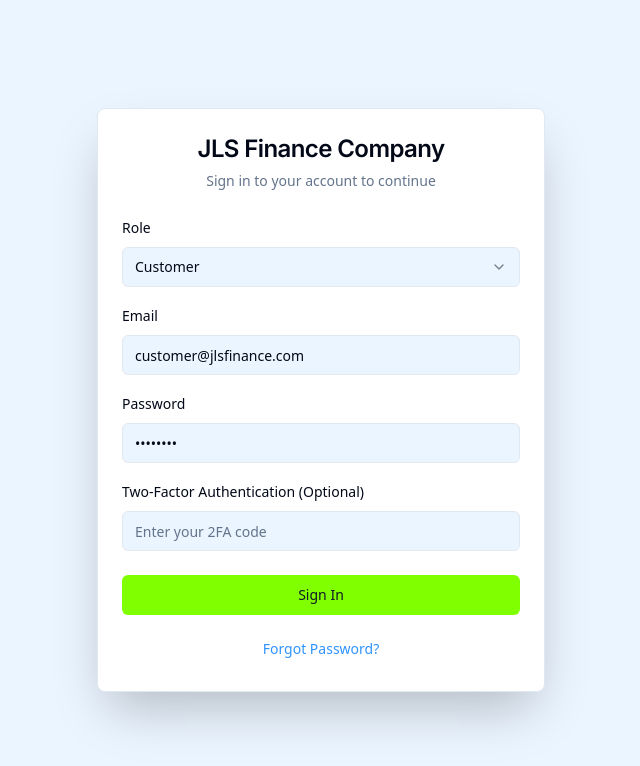
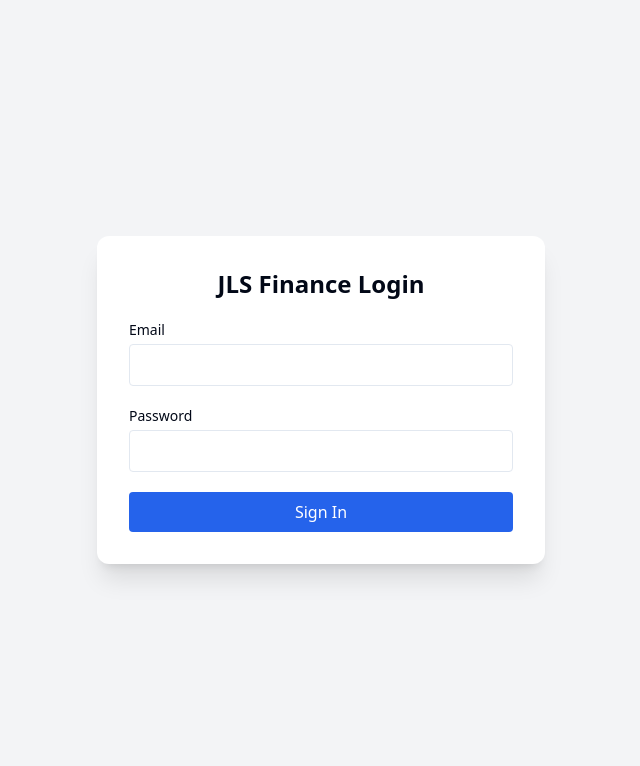
Before and after one commit to jlsfinance/jls-finance, a Next.js app: page /login in a window 1280 px wide. Shown: the top 766 px of the page, without its empty margins (319-959 px from the left). Built offline with nearby package versions, Linux system fonts and the light colour scheme.

Commit message:
Update page.tsx

```diff
--- a/src/app/login/page.tsx
+++ b/src/app/login/page.tsx
@@ -1,89 +1,72 @@
 "use client";
 
-import { Button } from "@/components/ui/button";
-import {
-  Card,
-  CardContent,
-  CardDescription,
-  CardFooter,
-  CardHeader,
-  CardTitle,
-} from "@/components/ui/card";
-import { Input } from "@/components/ui/input";
-import { Label } from "@/components/ui/label";
-import {
-  Select,
-  SelectContent,
-  SelectItem,
-  SelectTrigger,
-  SelectValue,
-} from "@/components/ui/select";
-import Link from "next/link";
+import { useState } from "react";
 import { useRouter } from "next/navigation";
+import { supabase } from "@/lib/supabase";
 
 export default function LoginPage() {
+  const [email, setEmail] = useState("");
+  const [password, setPassword] = useState("");
+  const [error, setError] = useState("");
   const router = useRouter();
 
-  const handleLogin = (e: React.FormEvent) => {
+  const handleLogin = async (e: any) => {
     e.preventDefault();
-    // In a real application, you would handle authentication here.
-    // For this scaffold, we'll just redirect to the dashboard.
+
+    const { data, error } = await supabase
+      .from("users")
+      .select("*")
+      .eq("email", email)
+      .eq("password", password)
+      .single();
+
+    if (data) {
+      localStorage.setItem("user", JSON.stringify(data));
       router.push("/dashboard");
+    } else {
+      setError("Invalid email/password");
+    }
   };
 
   return (
-    <div className="flex min-h-screen items-center justify-center bg-background p-4">
-      <Card className="w-full max-w-md shadow-2xl">
-        <CardHeader className="text-center">
-          <CardTitle className="text-2xl font-headline">JLS Finance Company</CardTitle>
-          <CardDescription>
-            Sign in to your account to continue
-          </CardDescription>
-        </CardHeader>
-        <form onSubmit={handleLogin}>
-          <CardContent className="space-y-4">
-            <div className="space-y-2">
-              <Label htmlFor="role">Role</Label>
-              <Select defaultValue="customer">
-                <SelectTrigger id="role">
-                  <SelectValue placeholder="Select a role" />
-                </SelectTrigger>
-                <SelectContent>
-                  <SelectItem value="customer">Customer</SelectItem>
-                  <SelectItem value="agent">Agent</SelectItem>
-                  <SelectItem value="admin">Admin</SelectItem>
-                </SelectContent>
-              </Select>
-            </div>
-            <div className="space-y-2">
-              <Label htmlFor="email">Email</Label>
-              <Input
-                id="email"
+    <div className="min-h-screen flex items-center justify-center bg-gray-100 px-4">
+      <form
+        onSubmit={handleLogin}
+        className="w-full max-w-md bg-white p-8 shadow-xl rounded-xl space-y-5"
+      >
+        <h2 className="text-2xl font-bold text-center">JLS Finance Login</h2>
+
+        {error && <p className="text-red-500 text-sm text-center">{error}</p>}
+
+        <div>
+          <label className="block text-sm font-medium">Email</label>
+          <input
             type="email"
-                placeholder="m@example.com"
+            className="mt-1 w-full border rounded p-2"
+            value={email}
+            onChange={(e) => setEmail(e.target.value)}
             required
-                defaultValue="customer@jlsfinance.com"
           />
         </div>
-            <div className="space-y-2">
-              <Label htmlFor="password">Password</Label>
-              <Input id="password" type="password" required defaultValue="password" />
+
+        <div>
+          <label className="block text-sm font-medium">Password</label>
+          <input
+            type="password"
+            className="mt-1 w-full border rounded p-2"
+            value={password}
+            onChange={(e) => setPassword(e.target.value)}
+            required
+          />
         </div>
-            <div className="space-y-2">
-              <Label htmlFor="2fa">Two-Factor Authentication (Optional)</Label>
-              <Input id="2fa" type="text" placeholder="Enter your 2FA code" />
-            </div>
-          </CardContent>
-          <CardFooter className="flex flex-col gap-4">
-            <Button type="submit" className="w-full bg-accent hover:bg-accent/90 text-accent-foreground">
+
+        <button
+          type="submit"
+          className="w-full bg-blue-600 text-white py-2 px-4 rounded hover:bg-blue-700"
+        >
           Sign In
-            </Button>
-            <Button variant="link" size="sm" className="w-full" asChild>
-                <Link href="#">Forgot Password?</Link>
-            </Button>
-          </CardFooter>
+        </button>
       </form>
-      </Card>
     </div>
   );
 }
```
Lines whose indentation alone changed are shown as unchanged.
